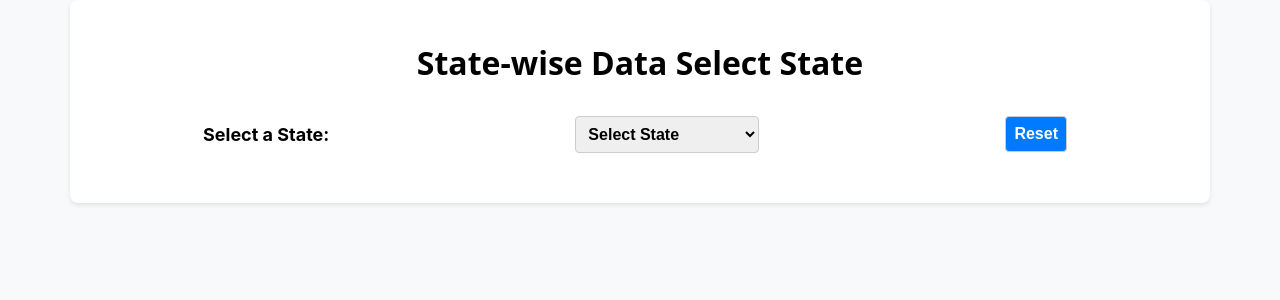
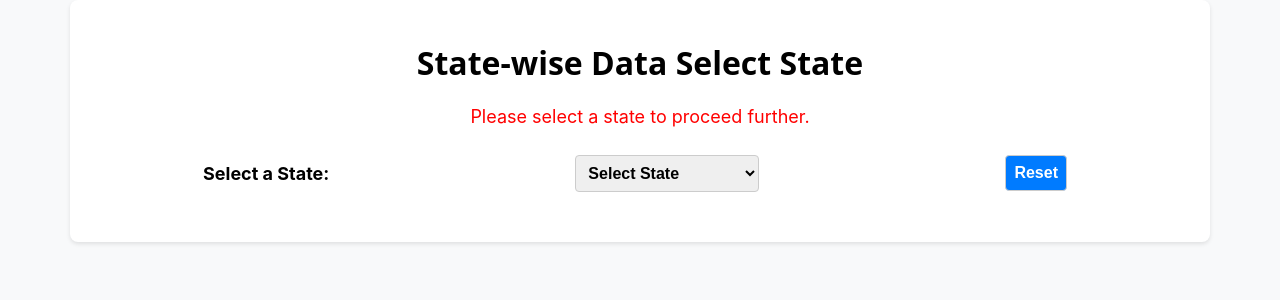
Before and after one commit to vnaypd/frontend, a React (Create React App) app: page / in a window 1280 px wide. Shown: the top 300 px of the page. Built offline with nearby package versions, Linux system fonts and the light colour scheme; a web font is replaced by a local one.

Commit message:
bugs fixed

```diff
--- a/src/Components/Main.js
+++ b/src/Components/Main.js
@@ -173,7 +173,7 @@ function Main() {
   return (
     <div className="container">
       <h1 className="title">State-wise Data {selectedState}</h1>
-      {showInstruction && selectedState === " " && (
+      {showInstruction && selectedState === "Select State" && (
         <p
           style={{
             color: "red",
```
